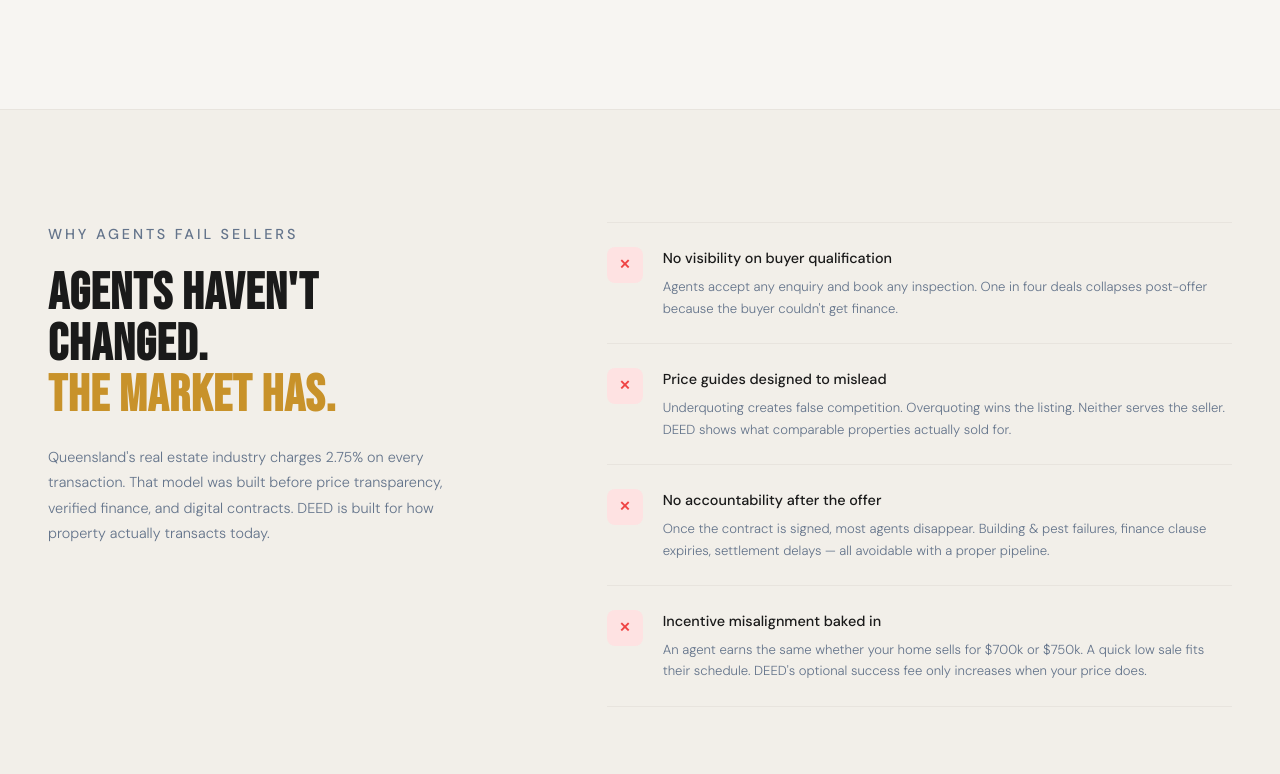
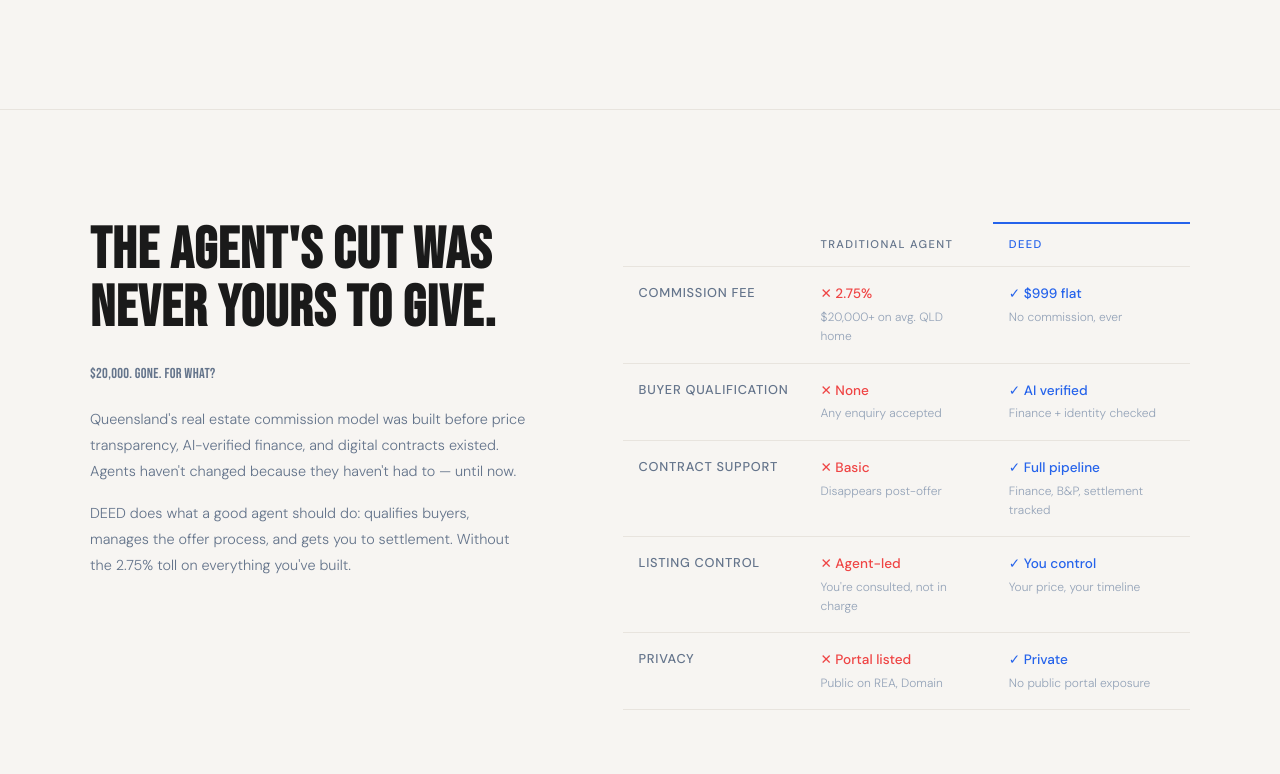
Before and after one commit to bongle404/deed, a plain HTML site: page index.html in a window 1280 px wide. Shown: the part 2886-3660 px from the top of the page. Drawn offline with Linux system fonts and the light colour scheme.

Commit message:
feat: redesign why-no-agent section — aspirational copy + comparison table

```diff
--- a/index.html
+++ b/index.html
@@ -394,75 +394,99 @@
       .how-step { opacity: 1; transform: none; transition: none; }
     }
 
-    /* ── WHY AGENTS FAIL ───────────────────── */
-    .truth-section {
-      background: #f2efe9;
+    /* ── WHY NO AGENT ───────────────────────── */
+    .agent-section {
+      background: #F7F5F2;
       padding: 7rem 3rem;
       border-top: 1px solid var(--light-border);
     }
-    .truth-grid {
+    .agent-grid {
       display: grid;
-      grid-template-columns: 1fr 1.4fr;
-      gap: 7rem;
+      grid-template-columns: 1fr 1.3fr;
+      gap: 6rem;
       align-items: start;
+      max-width: 1100px;
+      margin: 0 auto;
     }
-    .truth-left-eyebrow {
-      font-size: 0.68rem;
-      font-weight: 500;
-      letter-spacing: 0.2em;
-      text-transform: uppercase;
-      color: var(--light-muted);
-      margin-bottom: 1.25rem;
-    }
-    .truth-left-heading {
+    .agent-left-headline {
       font-family: var(--font-display);
-      font-size: clamp(2.2rem, 4vw, 3.5rem);
+      font-size: clamp(2.5rem, 4.5vw, 4rem);
       letter-spacing: 0.02em;
       line-height: 1;
       color: var(--light-text);
       margin-bottom: 1.5rem;
     }
-    .truth-left-heading .accent { color: var(--gold); }
-    .truth-left p {
+    .agent-left-sub {
+      font-family: var(--font-display);
+      font-size: 1.4rem;
+      letter-spacing: 0.02em;
+      color: var(--light-muted);
+      margin-bottom: 1.25rem;
+    }
+    .agent-left p {
       font-size: 0.9rem;
       color: var(--light-muted);
-      line-height: 1.75;
+      line-height: 1.8;
     }
+    .agent-left p + p { margin-top: 1rem; }
 
-    .truth-list { display: flex; flex-direction: column; gap: 0; }
-    .truth-item {
-      display: grid;
-      grid-template-columns: 2.25rem 1fr;
-      gap: 1.25rem;
-      padding: 1.5rem 0;
+    /* Comparison table */
+    .compare-table {
+      width: 100%;
+      border-collapse: collapse;
+      font-size: 0.85rem;
+    }
+    .compare-table thead th {
+      padding: 0.75rem 1rem;
+      font-size: 0.7rem;
+      font-weight: 500;
+      letter-spacing: 0.12em;
+      text-transform: uppercase;
+      color: var(--light-muted);
+      text-align: left;
       border-bottom: 1px solid var(--light-border);
-      align-items: start;
     }
-    .truth-item:first-child { border-top: 1px solid var(--light-border); }
-
-    .truth-icon {
-      width: 2.25rem;
-      height: 2.25rem;
-      background: var(--red-pale);
-      border-radius: var(--radius);
-      display: flex;
-      align-items: center;
-      justify-content: center;
+    .compare-table thead th.col-deed {
+      border-top: 2px solid var(--blue);
+      color: var(--blue);
+    }
+    .compare-table tbody tr {
+      border-bottom: 1px solid var(--light-border);
+      opacity: 0;
+      transform: translateY(8px);
+      transition: opacity 0.4s ease, transform 0.4s ease;
+    }
+    .compare-table tbody tr.visible {
+      opacity: 1;
+      transform: translateY(0);
+    }
+    .compare-table tbody td {
+      padding: 1rem 1rem;
+      color: var(--light-text);
+      vertical-align: top;
+    }
+    .compare-table tbody td:first-child {
+      font-weight: 500;
+      font-size: 0.8rem;
+      color: var(--light-muted);
+      text-transform: uppercase;
+      letter-spacing: 0.06em;
+      white-space: nowrap;
+    }
+    .compare-no {
       color: var(--red);
-      font-size: 0.85rem;
-      font-weight: 600;
-      flex-shrink: 0;
+      font-weight: 500;
     }
-    .truth-content h4 {
-      font-size: 0.9rem;
+    .compare-yes {
+      color: var(--blue);
       font-weight: 500;
-      color: var(--light-text);
-      margin-bottom: 0.35rem;
     }
-    .truth-content p {
-      font-size: 0.82rem;
-      color: var(--light-muted);
-      line-height: 1.65;
+    .compare-note {
+      display: block;
+      font-size: 0.75rem;
+      color: var(--light-dim);
+      margin-top: 0.2rem;
+      font-weight: 300;
     }
 
     /* ── COMMISSION CALCULATOR ─────────────── */
@@ -693,8 +717,9 @@
       .strip-item { padding: 0; border-right: none; }
       .calc-section { padding: 5rem 1.5rem; }
       .calc-comparison { gap: 1rem; }
-      .how-section, .truth-section, .waitlist-section { padding: 5rem 1.5rem; }
-      .truth-grid { grid-template-columns: 1fr; gap: 3rem; }
+      .how-section, .agent-section, .waitlist-section { padding: 5rem 1.5rem; }
+      .agent-grid { grid-template-columns: 1fr; gap: 3rem; }
+      .compare-table tbody td:first-child { white-space: normal; }
       .waitlist-inner { grid-template-columns: 1fr; gap: 3rem; }
       .field-row { grid-template-columns: 1fr; }
       .scroll-hint { display: none; }
@@ -707,8 +732,8 @@
       .calc-section { padding: 3rem 1rem; }
       .calc-input { width: 160px; font-size: 1.6rem; }
       .calc-dollar { font-size: 1.6rem; }
-      .how-section, .truth-section, .waitlist-section { padding: 3rem 1rem; }
-      .truth-grid { gap: 2rem; }
+      .how-section, .agent-section, .waitlist-section { padding: 3rem 1rem; }
+      .agent-grid { gap: 2rem; }
       .waitlist-inner { grid-template-columns: 1fr; gap: 2rem; }
       .field-row { grid-template-columns: 1fr; }
     }
@@ -886,43 +911,52 @@
     </div>
   </section>
 
-  <!-- WHY AGENTS FAIL -->
-  <section class="truth-section">
-    <div class="truth-grid">
-      <div class="truth-left">
-        <p class="truth-left-eyebrow">Why agents fail sellers</p>
-        <h2 class="truth-left-heading">AGENTS HAVEN'T<br/>CHANGED.<br/><span class="accent">THE MARKET HAS.</span></h2>
-        <p>Queensland's real estate industry charges 2.75% on every transaction. That model was built before price transparency, verified finance, and digital contracts. DEED is built for how property actually transacts today.</p>
+  <!-- WHY NO AGENT -->
+  <section class="agent-section">
+    <div class="agent-grid">
+      <div class="agent-left">
+        <h2 class="agent-left-headline">THE AGENT'S CUT WAS NEVER YOURS TO GIVE.</h2>
+        <p class="agent-left-sub">$20,000. Gone. For what?</p>
+        <p>Queensland's real estate commission model was built before price transparency, AI-verified finance, and digital contracts existed. Agents haven't changed because they haven't had to — until now.</p>
+        <p>DEED does what a good agent should do: qualifies buyers, manages the offer process, and gets you to settlement. Without the 2.75% toll on everything you've built.</p>
       </div>
-      <div class="truth-list">
-        <div class="truth-item reveal">
-          <div class="truth-icon">✕</div>
-          <div class="truth-content">
-            <h4>No visibility on buyer qualification</h4>
-            <p>Agents accept any enquiry and book any inspection. One in four deals collapses post-offer because the buyer couldn't get finance.</p>
-          </div>
-        </div>
-        <div class="truth-item reveal" style="transition-delay: 0.08s">
-          <div class="truth-icon">✕</div>
-          <div class="truth-content">
-            <h4>Price guides designed to mislead</h4>
-            <p>Underquoting creates false competition. Overquoting wins the listing. Neither serves the seller. DEED shows what comparable properties actually sold for.</p>
-          </div>
-        </div>
-        <div class="truth-item reveal" style="transition-delay: 0.16s">
-          <div class="truth-icon">✕</div>
-          <div class="truth-content">
-            <h4>No accountability after the offer</h4>
-            <p>Once the contract is signed, most agents disappear. Building & pest failures, finance clause expiries, settlement delays — all avoidable with a proper pipeline.</p>
-          </div>
-        </div>
-        <div class="truth-item reveal" style="transition-delay: 0.24s">
-          <div class="truth-icon">✕</div>
-          <div class="truth-content">
-            <h4>Incentive misalignment baked in</h4>
-            <p>An agent earns the same whether your home sells for $700k or $750k. A quick low sale fits their schedule. DEED's optional success fee only increases when your price does.</p>
-          </div>
-        </div>
+      <div class="agent-right">
+        <table class="compare-table" id="compare-table">
+          <thead>
+            <tr>
+              <th></th>
+              <th>Traditional Agent</th>
+              <th class="col-deed">DEED</th>
+            </tr>
+          </thead>
+          <tbody>
+            <tr>
+              <td>Commission fee</td>
+              <td><span class="compare-no">✕ 2.75%</span><span class="compare-note">$20,000+ on avg. QLD home</span></td>
+              <td><span class="compare-yes">✓ $999 flat</span><span class="compare-note">No commission, ever</span></td>
+            </tr>
+            <tr>
+              <td>Buyer qualification</td>
+              <td><span class="compare-no">✕ None</span><span class="compare-note">Any enquiry accepted</span></td>
+              <td><span class="compare-yes">✓ AI verified</span><span class="compare-note">Finance + identity checked</span></td>
+            </tr>
+            <tr>
+              <td>Contract support</td>
+              <td><span class="compare-no">✕ Basic</span><span class="compare-note">Disappears post-offer</span></td>
+              <td><span class="compare-yes">✓ Full pipeline</span><span class="compare-note">Finance, B&amp;P, settlement tracked</span></td>
+            </tr>
+            <tr>
+              <td>Listing control</td>
+              <td><span class="compare-no">✕ Agent-led</span><span class="compare-note">You're consulted, not in charge</span></td>
+              <td><span class="compare-yes">✓ You control</span><span class="compare-note">Your price, your timeline</span></td>
+            </tr>
+            <tr>
+              <td>Privacy</td>
+              <td><span class="compare-no">✕ Portal listed</span><span class="compare-note">Public on REA, Domain</span></td>
+              <td><span class="compare-yes">✓ Private</span><span class="compare-note">No public portal exposure</span></td>
+            </tr>
+          </tbody>
+        </table>
       </div>
     </div>
   </section>
@@ -1151,6 +1185,22 @@
     } else {
       document.querySelectorAll('.how-step').forEach(el => el.classList.add('visible'));
     }
+
+    /* ── COMPARISON TABLE ROW REVEAL ────────── */
+    const tableObserver = new IntersectionObserver((entries) => {
+      entries.forEach(entry => {
+        if (entry.isIntersecting) {
+          entry.target.querySelectorAll('tbody tr').forEach((row, i) => {
+            row.style.transitionDelay = `${i * 0.08}s`;
+            row.classList.add('visible');
+          });
+          tableObserver.unobserve(entry.target);
+        }
+      });
+    }, { threshold: 0.2 });
+
+    const compareTable = document.getElementById('compare-table');
+    if (compareTable) tableObserver.observe(compareTable);
   </script>
 </body>
 </html>
```
